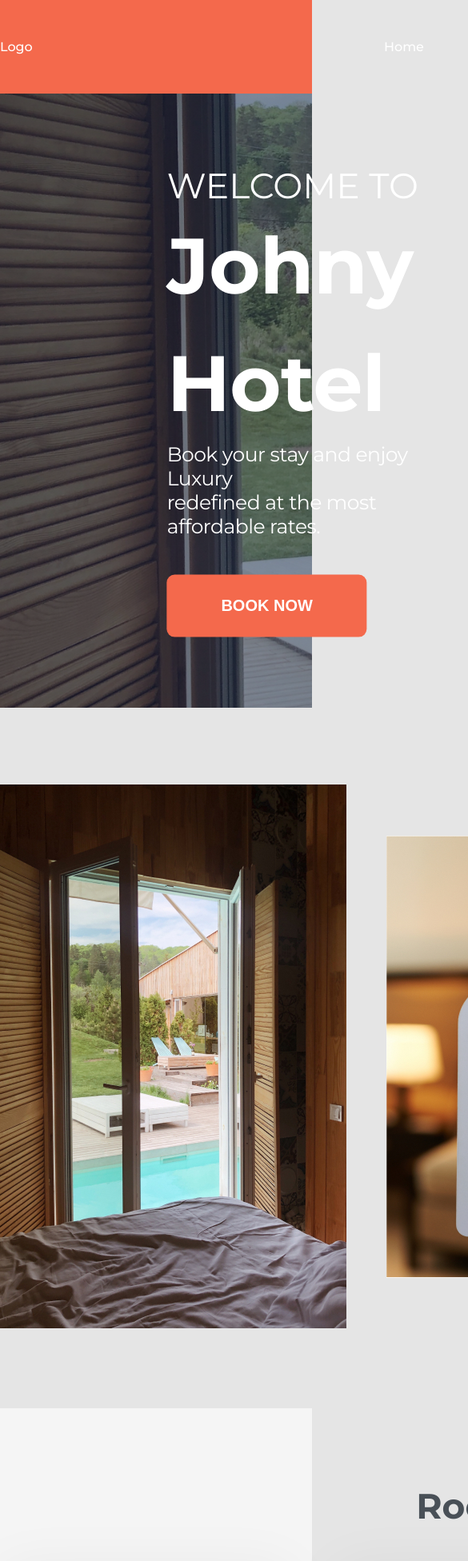
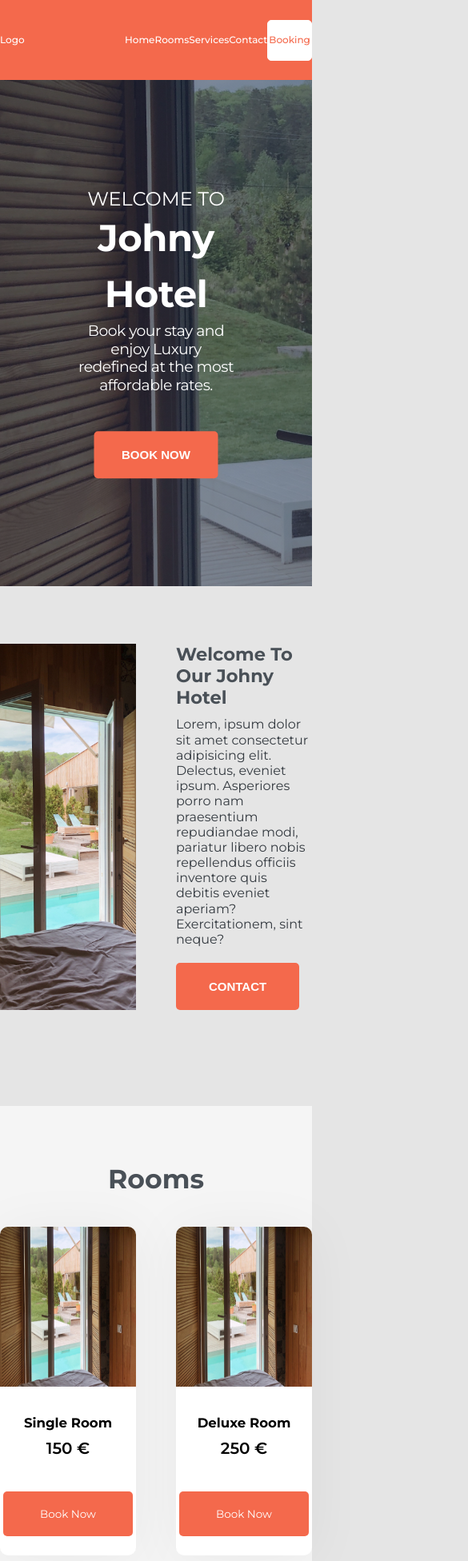
Before and after one commit to gjonii/Hotel, a plain HTML site: page index.html in a window 390 px wide. Shown: the top 1952 px of the page at 80% size, 585 px wide, since content can reach past the window. Drawn offline with Linux system fonts and the light colour scheme.

Commit message:
responsive

```diff
--- /dev/null
+++ b/css/general.css
@@ -0,0 +1,108 @@
+/*
+    --- Typography:
+        -- FONT SIZE SYSTEM (px):
+            10 / 12 / 14 / 16 / 18 / 20 / 24 / 30 / 36 / 44 / 52 / 62 / 74 / 86 / 98
+        -- Font Wight:
+           - Regular: 500
+           - Medium : 600
+           - Bold : 700
+        -- Letter Spacing:
+           - -0.5px
+           - 1.3px
+        -- Line Height:
+            - Default: 1
+            - 1.05px
+
+    --- Colors:
+        -- Color Palete:
+            - Primary:#F4694C
+            - Accents:
+            - Greys:
+        -- Tins & Shades
+            - Tints: #fdf2e9,
+            - Shades:#170d03,
+    --- Shadow:
+    --- Border:
+          -- Border Radius: 8px,  12px
+    --- White Space:
+        -- SPACING SYSTEM (px)
+            2 / 4 / 8 / 12 / 16 / 24 / 32 / 48 / 64 / 80 / 96 / 128
+
+ */
+
+
+ * {
+    box-sizing: border-box;
+    margin: 0;
+    padding: 0;
+
+    scroll-behavior: smooth;
+  }
+
+  *:focus {
+    outline: none;
+  }
+  html {
+
+    font-size: 62.5%;
+  }
+  body {
+    font-family: "Montserrat", sans-serif;
+    background-color: #e5e5e5;
+  }
+  .container {
+    max-width: 110.40rem;
+    margin: 0 auto;
+    height: 100%;
+  }
+
+
+  .grid {
+    display: grid;
+    justify-items: center;
+    row-gap: 6.4rem;
+    column-gap: 4.8rem;
+  }
+  .btn-booking {
+    border: none;
+    cursor: pointer;
+    width: 20.5rem;
+    height: 7.8rem;
+    background: #f4694c;
+    border-radius: 5px;
+  }
+
+
+
+  .grid-col-3  {
+    grid-template-columns: repeat(3, 1fr);
+  }
+  .grid-4 {
+    grid-template-columns: repeat(4, 1fr);
+  }
+  .grid-5 {
+    grid-template-columns: repeat(5, 1fr);
+  }
+
+  strong {
+    font-weight: 500;
+  }
+
+  .mr-sm {
+    margin-right: 1.6rem !important;
+  }
+
+  .mt-lg {
+    margin-top: 9.6rem;
+  }
+  .mb-lg{
+    margin-bottom: 9.6rem;
+  }
+
+  .pb-lg {
+    padding-bottom: 9.6rem !important;
+  }
+
+  .pt-lg {
+    padding-top: 9.6rem !important;
+  }
--- /dev/null
+++ b/css/responsive.css
@@ -0,0 +1,65 @@
+@media (max-width: 1200px) {
+  html {
+    font-size: 47%;
+  }
+  .nav {
+    height: 100px;
+  }
+  .hotel-img img {
+    width: 100%;
+    height: 100%;
+    object-fit: cover;
+  }
+  .hotel-img2 img {
+    width: 100%;
+    height: 50rem;
+  }
+  .hotel-text h2 {
+    font-size: 3rem;
+  }
+
+  .dhoma-card {
+    height: max-content;
+  }
+  .dhoma-card img {
+    height: 200px;
+  }
+
+  .price {
+    margin-bottom: 3.2rem;
+  }
+}
+@media (max-width: 991.98px) {
+  .hero {
+    height: 75vh;
+  }
+  .hero-text {
+    width: unset;
+  }
+
+  .inner {
+    text-align: center;
+    left: 50%;
+    transform: translate(-50%, -50%);
+  }
+  .hero-title h1 {
+    font-size: 6.2rem;
+  }
+  .hero-title h3 {
+      font-size: 3.2rem;
+  }
+}
+
+@media(max-width : 767.98px){
+
+    .hotel-img2 img{
+        display: none;
+    }
+    .grid-2 {
+        grid-template-columns: repeat(2, 1fr);
+      }
+      .hotel-text{
+        grid-column: 2;
+        grid-row: 1;
+      }
+}
--- a/css/style.css
+++ b/css/style.css
@@ -1,38 +1,3 @@
-/*
-            SPACING SYSTEM (px)
-            2 / 4 / 8 / 12 / 16 / 24 / 32 / 48 / 64 / 80 / 96 / 128
-
-            FONT SIZE SYSTEM (px)
-            10 / 12 / 14 / 16 / 18 / 20 / 24 / 30 / 36 / 44 / 52 / 62 / 74 / 86 / 98
-            */
-
-/*
-            MAIN COLOR: #F4694C
-            GREY COLOR: #E5E5E5
-
-         font color   #495057
-      */
-
-* {
-  box-sizing: border-box;
-  margin: 0;
-  padding: 0;
-
-  scroll-behavior: smooth;
-}
-
-/* ------------------------ */
-/* GENERAL STYLES */
-/* ------------------------ */
-body {
-  font-family: "Montserrat", sans-serif;
-  background-color: #e5e5e5;
-}
-.container {
-  width: 1200px;
-  margin: 0 auto;
-  height: 100%;
-}
 
 /* header */
 .nav {
@@ -58,7 +23,7 @@ body {
 .header-menu a {
   color: white;
   font-weight: 500;
-  font-size: 16px;
+  font-size: 1.6rem;
   line-height: 24px;
   text-decoration: none;
   cursor: pointer;
@@ -70,7 +35,7 @@ body {
 
 .menu li:last-child {
   border: 1px solid rgba(255, 255, 255, 1);
-  border-radius: 10px;
+  border-radius: 5px;
   width: 142px;
   height: 51px;
   display: flex;
@@ -100,62 +65,54 @@ body {
   position: relative;
 }
 .hero-text {
-  width: 1200px;
+  width: 120rem;
   height: 100%;
 }
 .inner {
   position: absolute;
   top: 50%;
-  left: 7%;
+  left: 2%;
   transform: translate(50%, -50%);
   color: white;
 }
 .hero-title h1 {
   font-weight: 700;
-  font-size: 98px;
+  font-size: 9.8rem;
   line-height: 1.5;
   letter-spacing: -0.5px;
 }
 .hero-title h3 {
   font-weight: 400;
-  font-size: 44px;
+  font-size: 4.4rem;
   line-height: 1.2;
 }
 .hero-description p {
   font-weight: 400;
-  font-size: 25px;
+  font-size: 2.5rem;
   line-height: 1.2;
   letter-spacing: -0.5px;
 }
 .booking {
   margin-top: 46px;
 }
-.btn-booking {
-  border: none;
-  cursor: pointer;
-  width: 250px;
-  height: 78px;
-  background: #f4694c;
-  border-radius: 10px;
-}
+
 .btn-booking a {
   color: white;
   text-decoration: none;
   text-transform: uppercase;
   font-weight: 700;
-  font-size: 20px;
+  font-size: 2rem;
 }
 /* ------------------- */
 
 /* home */
 #home {
-  margin-top: 96px;
-  margin-bottom: 96px;
+  /* margin-top: 96px;
+  margin-bottom: 96px; */
 }
 .grid-col-3 {
-  display: grid;
-  grid-template-columns: repeat(3, 1fr);
   column-gap: 50px;
+
 }
 .hotel-img2,
 .hotel-text {
@@ -163,7 +120,7 @@ body {
 }
 .hotel-text h2 {
   font-weight: 700;
-  font-size: 36px;
+  font-size: 3.6rem;
   line-height: 1.2;
   margin-bottom: 10px;
   color: #495057;
@@ -178,20 +135,17 @@ body {
   margin-top: 20px;
 }
 #home .btn-booking {
-  width: 175x;
-  font-size: 18px;
-  height: 75px;
+  font-size: 1.8rem;
+
 }
 
 /* Dhomat */
 #dhomat {
-  margin-bottom: 96px;
   background-color: whitesmoke;
-  padding: 96px 0 96px ;
 }
 #dhomat h2 {
   font-weight: 700;
-  font-size: 44px;
+  font-size: 4.4rem;
   line-height: 1.2;
   margin-bottom: 20px;
   text-align: center;
@@ -199,18 +153,16 @@ body {
   color: #495057;
 }
 .dhoma-card {
-  margin-top: 25px;
+  margin-top: 2.5rem;
   width: 100%;
   height: 500px;
-  left: 120px;
-
   background: #ffffff;
   box-shadow: 0px 4px 70px rgba(0, 0, 0, 0.05);
-  border-radius: 24px;
+  border-radius: 10px;
 }
 .dhoma-card img {
-  border-top-left-radius: 24px;
-  border-top-right-radius: 24px;
+  border-top-left-radius: 10px;
+  border-top-right-radius: 10px;
   height: 250px;
   width: 100%;
 }
@@ -229,7 +181,7 @@ body {
 .price {
   display: flex;
   text-align: center;
-  height: 100px;
+  height: 10rem;
   align-items: end;
   justify-content: space-around;
 }
@@ -238,10 +190,10 @@ body {
   text-decoration: none;
   background-color: #f4694c;
   color: #ffffff;
-  font-size: 18px;
+  font-size: 1.8rem;
   padding: 20px;
-  width: 90%;
-  border-radius: 10px;
+  width: 95%;
+  border-radius: 5px;
 }
 
 /* sherbimet */
@@ -249,25 +201,26 @@ body {
 
 #sherbimet h2 {
   font-weight: 700;
-  font-size: 44px;
+  font-size: 4.4rem;
   line-height: 1.2;
-  margin-bottom: 20px;
+  margin-bottom: 2rem;
   text-align: center;
   color: #495057;
 }
 
 /* kontakti */
-#kontakti {
+/* #kontakti {
   margin-bottom: 96px;
-}
+} */
 #kontakti .grid-col-3 {
   grid-template-columns: 1.5fr 1.5fr;
+  justify-items: stretch;
 }
 .info h4{
   font-weight: 700;
-font-size: 44px;
+font-size: 4.4rem;
 line-height: 1.2;
-margin-bottom: 40px;
+margin-bottom: 4.0rem;
 color: #495057;
 }
 .icons {
@@ -292,7 +245,7 @@ padding: 15px;
 .icons p {
   margin-left: 30px;
   font-weight: 700;
-  font-size: 16px;
+  font-size: 1.6rem;
   line-height: 1.2px;
   align-items: center;
   color: #333535;
@@ -318,8 +271,9 @@ padding: 15px;
 }
 .forma-contact .btn-booking{
   color: white;
-  font-size: 18px;
-  height: 60px;
+  font-size: 1.8rem;
+  height: 6rem;
+  width: 20.4rem;
 }
 /* footer */
 footer {
--- a/index.html
+++ b/index.html
@@ -4,7 +4,9 @@
     <meta charset="UTF-8" />
     <meta http-equiv="X-UA-Compatible" content="IE=edge" />
     <meta name="viewport" content="width=device-width, initial-scale=1.0" />
+    <link rel="stylesheet" href="./css/general.css" />
     <link rel="stylesheet" href="./css/style.css" />
+    <link rel="stylesheet" href="./css/responsive.css" />
     <link rel="preconnect" href="https://fonts.googleapis.com" />
     <link rel="preconnect" href="https://fonts.gstatic.com" crossorigin />
     <link
@@ -58,9 +60,9 @@
       </div>
     </section>
 
-<section id="home">
+<section id="home" class="mt-lg mb-lg">
   <div class="container">
-    <div class="grid-col-3">
+    <div class="grid grid-col-3 grid-2">
       <div class="hotel-img">
         <img src="./img/hotel-img2.jpg" alt="">
       </div>
@@ -82,10 +84,10 @@
   </div>
 </section>
 
-<section id="dhomat">
+<section id="dhomat" class="pt-lg pb-lg">
   <div class="container">
     <h2>Rooms</h2>
-<div class="grid-col-3">
+<div class="grid grid-col-3 grid-2">
 
   <div class="dhoma-card">
     <div class="img">
@@ -128,14 +130,14 @@
   </div>
 </section>
 
-<article id="sherbimet">
+<article id="sherbimet" class="mt-lg mb-lg">
   <div class="container">
   </div>
 </article>
 
-<aside id="kontakti">
+<aside id="kontakti" class="mt-lg mb-lg">
 <div class="container">
-  <div class="grid-col-3">
+  <div class="grid  grid-col-3 grid-2" >
 <div class="info">
   <h4>
     Feel free to contact with us any time
@@ -189,12 +191,12 @@
 <form  method="get" class="forma-contact">
 
 
-          <input type="text" class="form-control" placeholder="Emri">
-          <input type="text" class="form-control"placeholder="Mbiemri">
+          <input type="text" class="form-control" placeholder="Name">
+          <input type="text" class="form-control"placeholder="Surname">
 
           <input type="email" class="form-control" placeholder="Email">
-          <input type="tel" class="form-control" placeholder="Telefoni">
-          <textarea rows="3" type="text" class="form-control" placeholder="Subjekti"></textarea>
+          <input type="tel" class="form-control" placeholder="Phone">
+          <textarea rows="3" type="text" class="form-control" placeholder="Subject"></textarea>
 
         <button class="btn-booking">Send</button>
 
```
